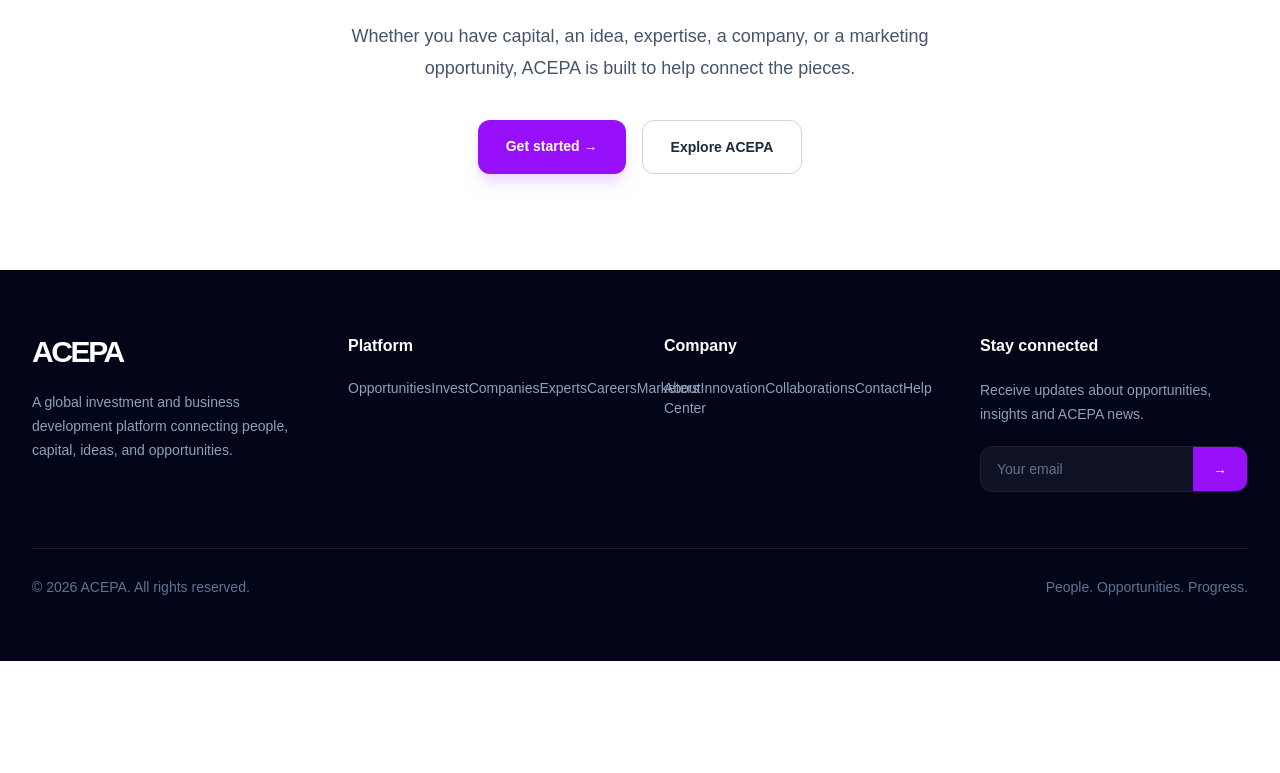
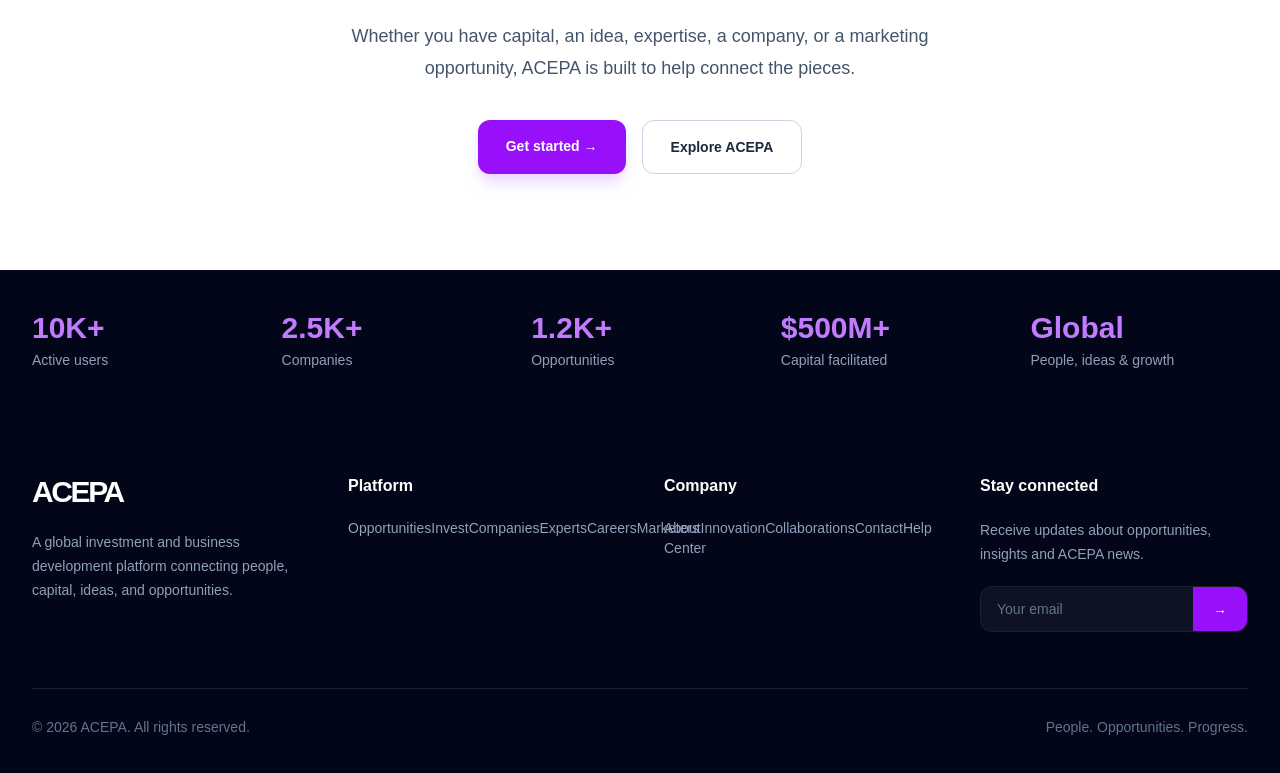
Before and after one commit to acepa-platform/acepa-platform, a Next.js app: page / in a window 1280 px wide. Shown: the part 3212-3985 px from the top of the page. Before the commit the page ends 3873 px from the top, so only its background shows below. Built offline with nearby package versions, Linux system fonts and the light colour scheme.

Commit message:
Place platform statistics immediately before the footer

```diff
--- a/app/page.tsx
+++ b/app/page.tsx
@@ -555,6 +555,38 @@ const [isDiscoverOpen, setIsDiscoverOpen] = useState(false);
         </div>
       </section>
 
+      {/* STATS */}
+      <section className="bg-slate-950 py-10 text-white">
+        <div className="mx-auto grid max-w-7xl gap-8 px-6 sm:grid-cols-2 lg:grid-cols-5 lg:px-8">
+          <div>
+            <p className="text-3xl font-bold text-purple-400">10K+</p>
+            <p className="mt-1 text-sm text-slate-400">Active users</p>
+          </div>
+
+          <div>
+            <p className="text-3xl font-bold text-purple-400">2.5K+</p>
+            <p className="mt-1 text-sm text-slate-400">Companies</p>
+          </div>
+
+          <div>
+            <p className="text-3xl font-bold text-purple-400">1.2K+</p>
+            <p className="mt-1 text-sm text-slate-400">Opportunities</p>
+          </div>
+
+          <div>
+            <p className="text-3xl font-bold text-purple-400">$500M+</p>
+            <p className="mt-1 text-sm text-slate-400">Capital facilitated</p>
+          </div>
+
+          <div>
+            <p className="text-3xl font-bold text-purple-400">Global</p>
+            <p className="mt-1 text-sm text-slate-400">
+              People, ideas & growth
+            </p>
+          </div>
+        </div>
+      </section>
+
       {/* FOOTER */}
       <footer className="bg-slate-950 py-16 text-white">
         <div className="mx-auto max-w-7xl px-6 lg:px-8">
```
